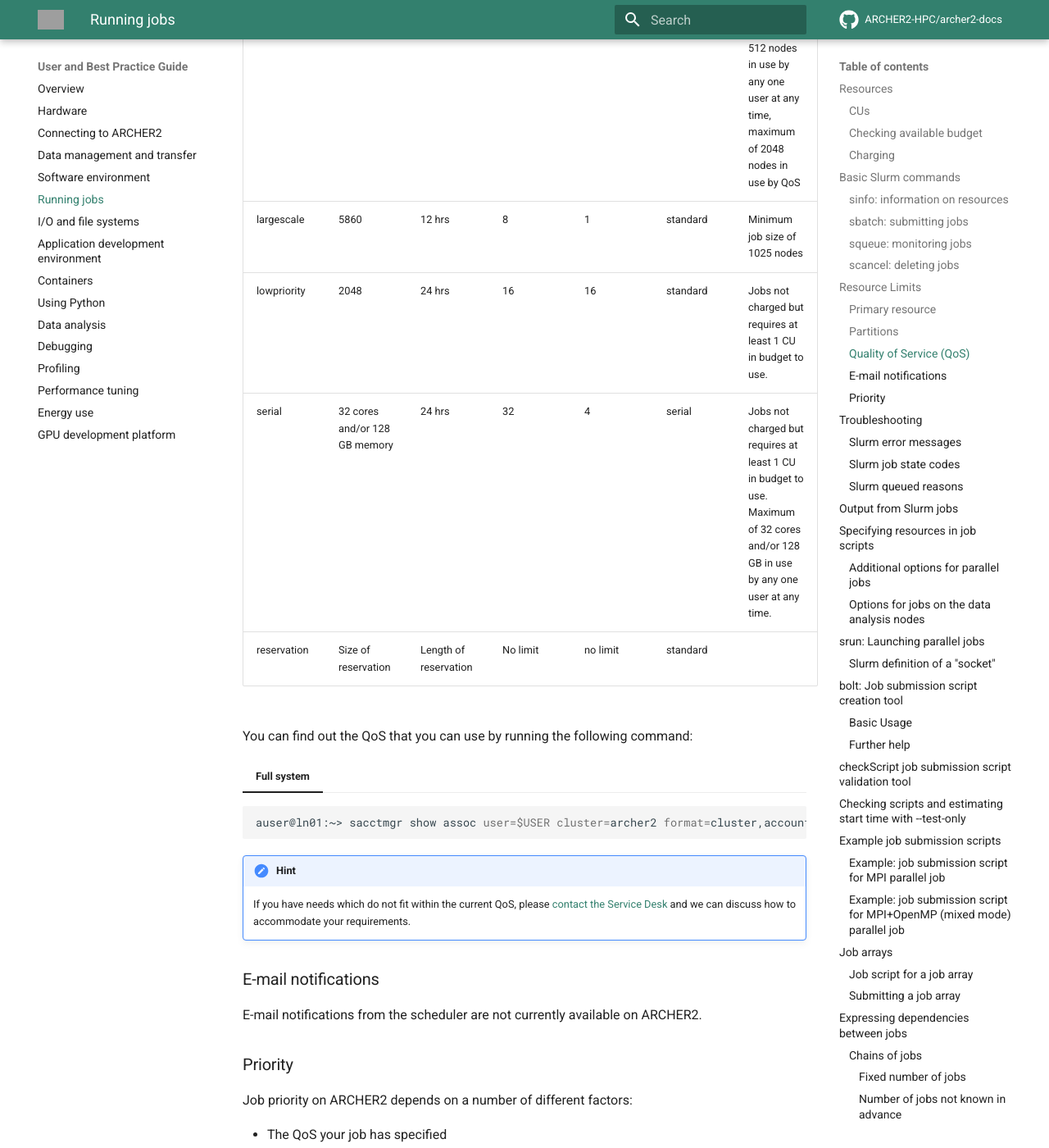
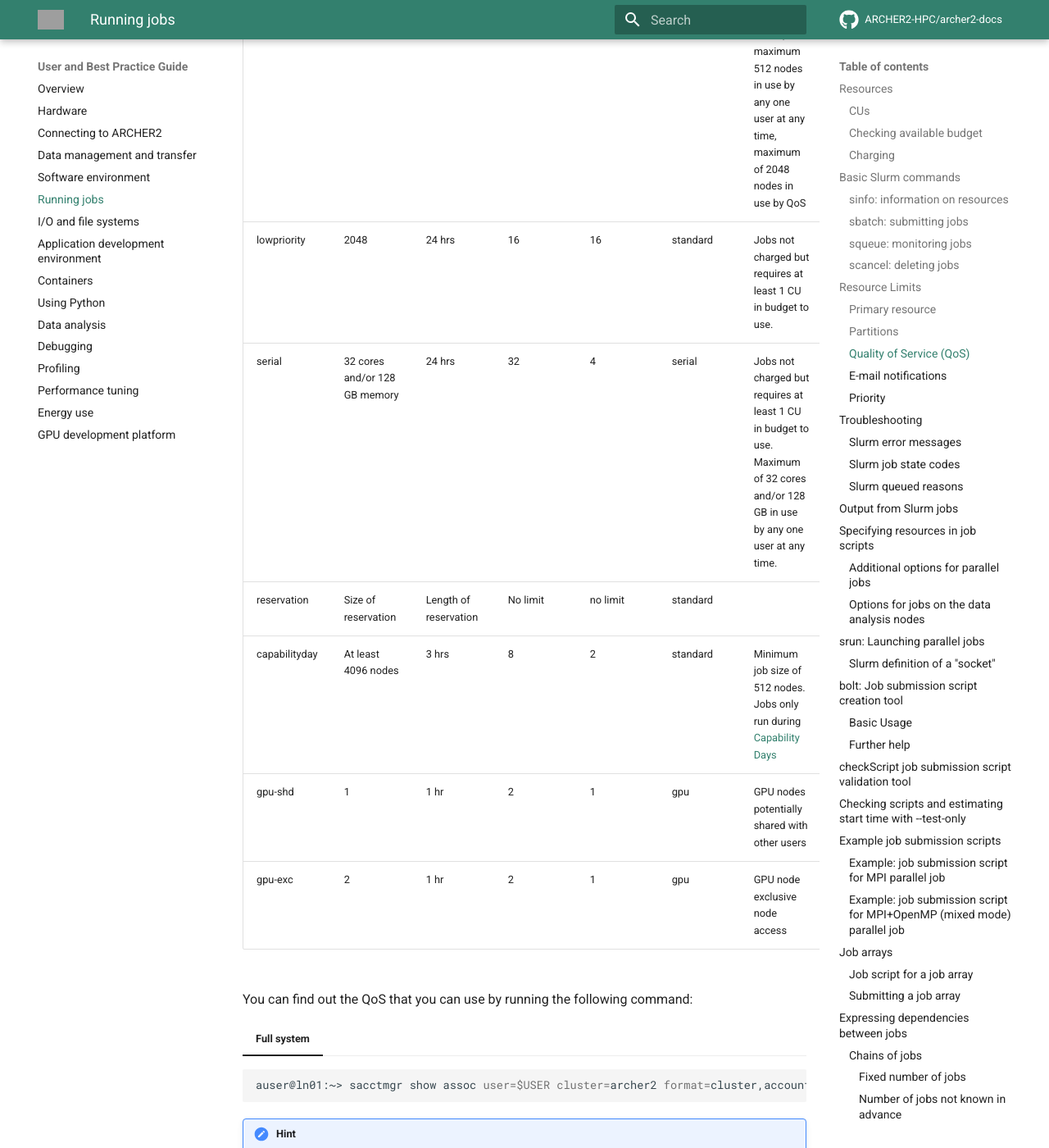
Before and after one commit to ARCHER2-HPC/archer2-docs, an MkDocs documentation site: the page built from docs/user-guide/scheduler.md, in a window 1280 px wide and 1400 px high, scrolled down 5637 px. Shown: the whole window at 82% size. Built offline with MkDocs 1.6.1 and Material for MkDocs 9.7.7, drawn with Linux system fonts in a browser that asks for light colours; comment, search, counter and statistics services are not loaded; some of the changed text lies outside the part shown; grey boxes are pictures that could not be loaded.

Commit message:
Adds GPU and Capability Day QoS

```diff
--- a/docs/user-guide/scheduler.md
+++ b/docs/user-guide/scheduler.md
@@ -197,6 +197,7 @@
     | standard  | CPU nodes with AMD EPYC 7742 64-core processor &times; 2, 256/512 GB memory | 5860    |
     | highmem   | CPU nodes with AMD EPYC 7742 64-core processor &times; 2, 512 GB memory | 584     |
     | serial    | CPU nodes with AMD EPYC 7742 64-core processor &times; 2, 512 GB memory | 2       |
+    | gpu  | GPU nodes with AMD EPYC 32-core processor, 512 GB memory, 4&times;AMD Instinct MI210 GPU | 4    |
 
 !!! note
     The `standard` partition includes both the standard memory and high memory nodes but standard memory
@@ -217,10 +218,12 @@
     | taskfarm   | 16               | 24 hrs       | 128          | 32           | standard     | Maximum of 256 nodes in use by any one user at any time |
     | short      | 32                 | 20 mins      | 16           | 4            | standard     | |
     | long       | 64                | 96 hrs       | 16          | 16           | standard     | Minimum walltime of 24 hrs, maximum 512 nodes in use by any one user at any time, maximum of 2048 nodes in use by QoS |
-    | largescale | 5860               | 12 hrs        | 8           | 1            | standard     | Minimum job size of 1025 nodes |
     | lowpriority | 2048               | 24 hrs        | 16           | 16            | standard     | Jobs not charged but requires at least 1 CU in budget to use. |
     | serial | 32 cores and/or 128 GB memory   | 24 hrs        | 32           | 4            | serial    | Jobs not charged but requires at least 1 CU in budget to use. Maximum of 32 cores and/or 128 GB in use by any one user at any time. |
     | reservation | Size of reservation  | Length of reservation       | No limit           | no limit           | standard   |  |
+    | capabilityday | At least 4096 nodes  | 3 hrs        | 8           | 2            | standard     | Minimum job size of 512 nodes. Jobs only run during [Capability Days](#capability-days) |
+    | gpu-shd    | 1               | 1 hr       | 2          | 1           | gpu    | GPU nodes potentially shared with other users |
+    | gpu-exc    | 2               | 1 hr       | 2          | 1           | gpu    | GPU node exclusive node access |
 
 You can find out the QoS that you can use by running the following
 command:
```
